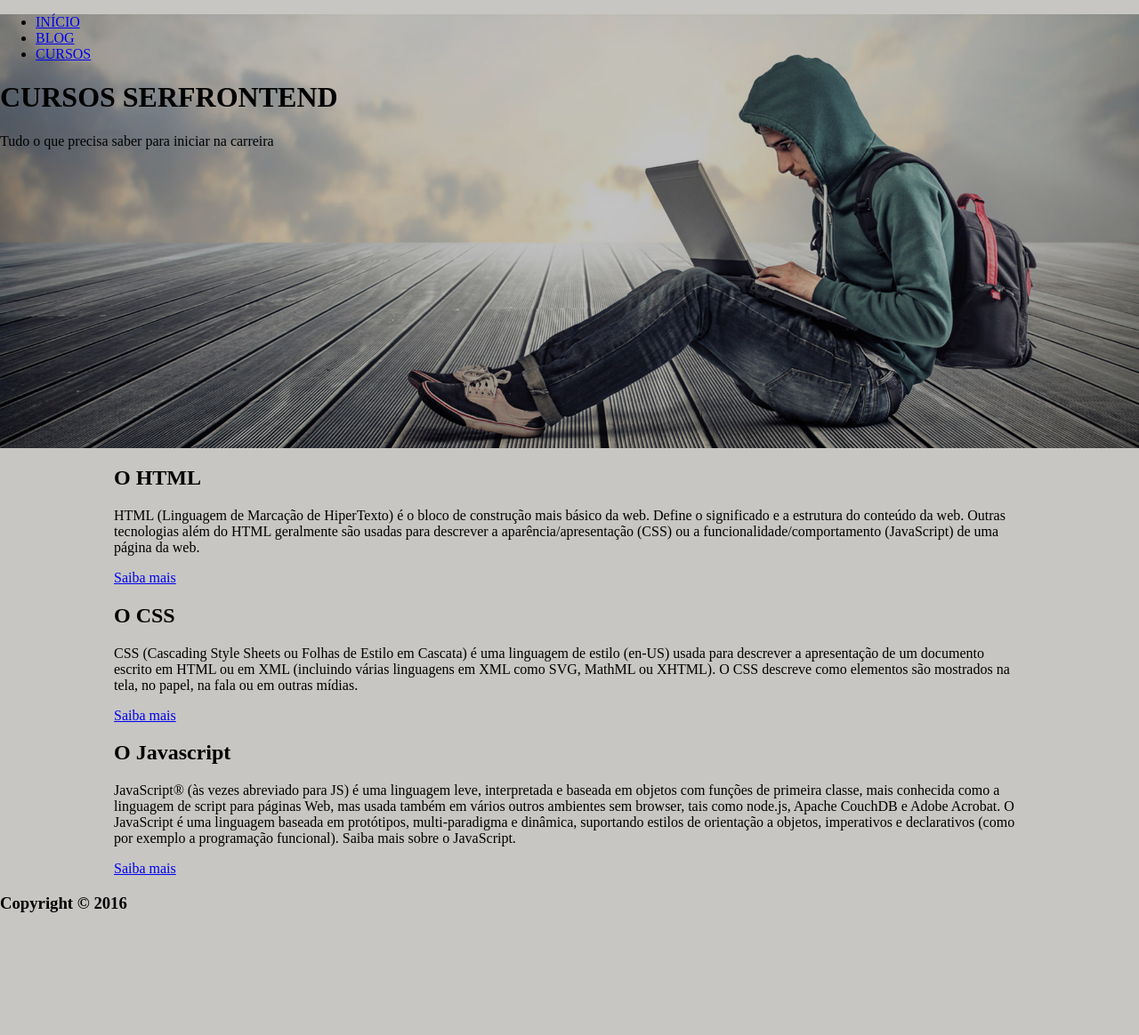
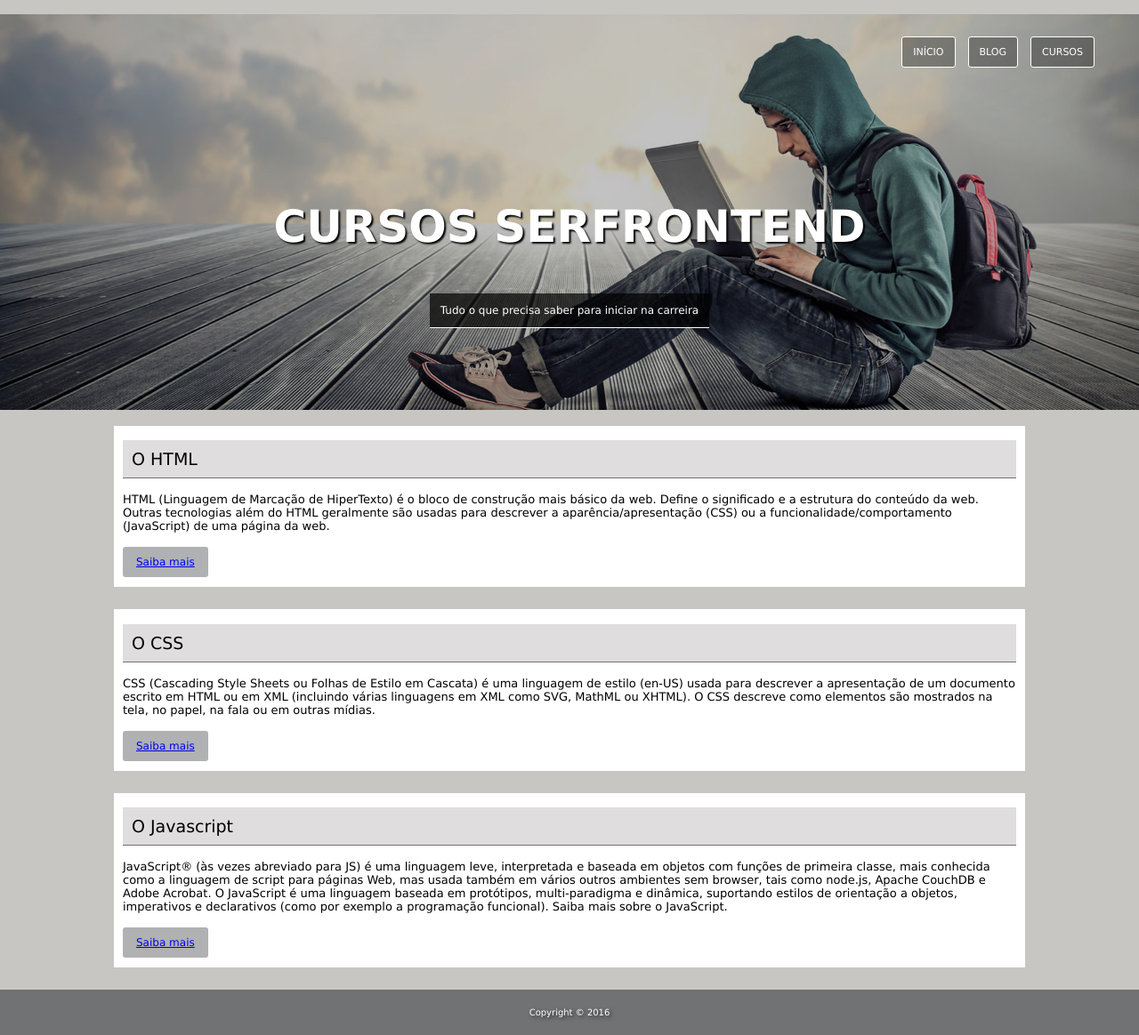
Before and after one commit to noe-martins/PaginaCurso_HTML_SerlivCursos, a plain HTML site: page index.html in a window 1280 px wide. Shown: the whole page at 89% size. Before the commit the page ends 1046 px from the top, so only its background shows below. Drawn offline with Linux system fonts and the light colour scheme.

Commit message:
feat: Feito a estilização do projeto

```diff
--- a/css/style.css
+++ b/css/style.css
@@ -2,18 +2,118 @@ body{
     background-color: #c7c6c3;
     margin: auto;
 }
+
 .header_main{
     /* width: 100%; */
-    padding-bottom: 25%;
+    padding-bottom: 80px;
     background-image: url(/img/bg-3.jpg);
     background-size: cover;
     background-position: right center;
     background-repeat: no-repeat;
 }
 .header_main-content{
+    /* background-color: white; */
+    margin: 150px auto 0;
+    width: 80%;
+    text-align: center;
+}
 
+.header_main-content h1{
+    font-size: 50px;
+    font-family: Verdana, Geneva, Tahoma, sans-serif;
+    color: white;
+    text-shadow: 2px 2px 2px black;
 }
+
+.header_main-content p{
+    background-color: rgba(0, 0, 0, 0.7);
+    color: white;
+    font-size: 12px;
+    text-align: center;
+    display:inline-block;
+    padding: 12px;
+    border-bottom: 1px solid white;
+}
+
+ul{
+    /* background-color: white; */
+    text-align: right;
+    margin-right: 50px;
+}
+
+ul li{
+    display: inline-block;
+    background-color: rgba(37, 37, 37, 0.4);
+    margin-top: 25px;
+    margin-left: 10px;
+    padding: 0px;
+    border: 1px solid white;
+    border-radius: 3px;
+}
+
+.Link_Menu{
+    display: inline-block;
+    padding: 10px 12px;
+    font-family: Verdana, Geneva, Tahoma, sans-serif;
+    font-size: 11px;
+    text-decoration: none;
+    color: white;
+}
+
+.Link_Menu:hover{
+    background-color: #dfdddd;
+    color: #252525;
+}
+
 main{
     margin: 0 10%;
 
 }
+
+section{
+    background-color: white;
+    padding: 1px 10px 20px 10px;
+    margin-bottom: 7px;
+}
+
+p{
+    font-family:Verdana, Geneva, Tahoma, sans-serif;
+    font-size: small;
+    padding-bottom: 10px;
+}
+
+h2{
+    font-family: Verdana, Geneva, Tahoma, sans-serif;
+    font-size: 19px;
+    font-weight: 500;
+    background-color: #dfdddd;
+    padding: 10px;
+    border-bottom: 1px solid #707273;
+}
+
+.Saiba_Mais{
+    font-family: Verdana, Geneva, Tahoma, sans-serif;
+    font-size: 12px;
+    background-color: #afb1b3;
+    padding: 10px 15px;
+    border-radius: 3px;
+}
+
+.Saiba_Mais:hover{
+    background-color: #dfdddd;
+}
+
+.footer_main{
+    background-color: #707273;
+    padding-bottom: 10px;
+    padding-top: 10px;
+}
+
+h3{
+    font-family: Verdana, Geneva, Tahoma, sans-serif;
+    font-weight: normal;
+    font-size: 10px;
+    text-align: center;
+    color: white;
+    text-shadow: 2px 2px 4px #252525;
+}
--- a/index.html
+++ b/index.html
@@ -10,18 +10,19 @@
     <header class="header_main">
         <nav>
             <ul>
-                <li><a href="#">INÍCIO</a></li>
-                <li><a href="#">BLOG</a></li>
-                <li><a href="#">CURSOS</a></li>
+                <li><a class="Link_Menu" href="#">INÍCIO</a></li>
+                <li><a class="Link_Menu" href="#">BLOG</a></li>
+                <li><a class="Link_Menu" href="#">CURSOS</a></li>
             </ul>
         </nav>
         <div class="header_main-content">
             <h1>CURSOS SERFRONTEND</h1>
-            <p class="titulo">Tudo o que precisa saber para iniciar na carreira</p>
+            <p>Tudo o que precisa saber para iniciar na carreira</p>
         </div>
     </header>
 
     <main>
+        <br>
         <section>
             <header>
                 <h2>O HTML</h2>
@@ -35,10 +36,10 @@
                 </p>
             </article>
             <footer>
-                <a href="#">Saiba mais</a>
+                <a class="Saiba_Mais" href="#">Saiba mais</a>
             </footer>
         </section>
-
+        <br>
         <section>
             <header>
                 <h2>O CSS</h2>
@@ -51,10 +52,10 @@
                 </p>
             </article>
             <footer>
-                <a href="#">Saiba mais</a>
+                <a class="Saiba_Mais" href="#">Saiba mais</a>
             </footer>
         </section>
-
+        <br>
         <section>
             <header>
                 <h2>O Javascript</h2>
@@ -68,9 +69,10 @@
                 </p>
             </article>
             <footer>
-                <a href="#">Saiba mais</a>
+                <a class="Saiba_Mais" href="#">Saiba mais</a>
             </footer>
         </section>
+        <br>
     </main>
     <footer class="footer_main">
         <h3>Copyright © 2016</h3>
```
